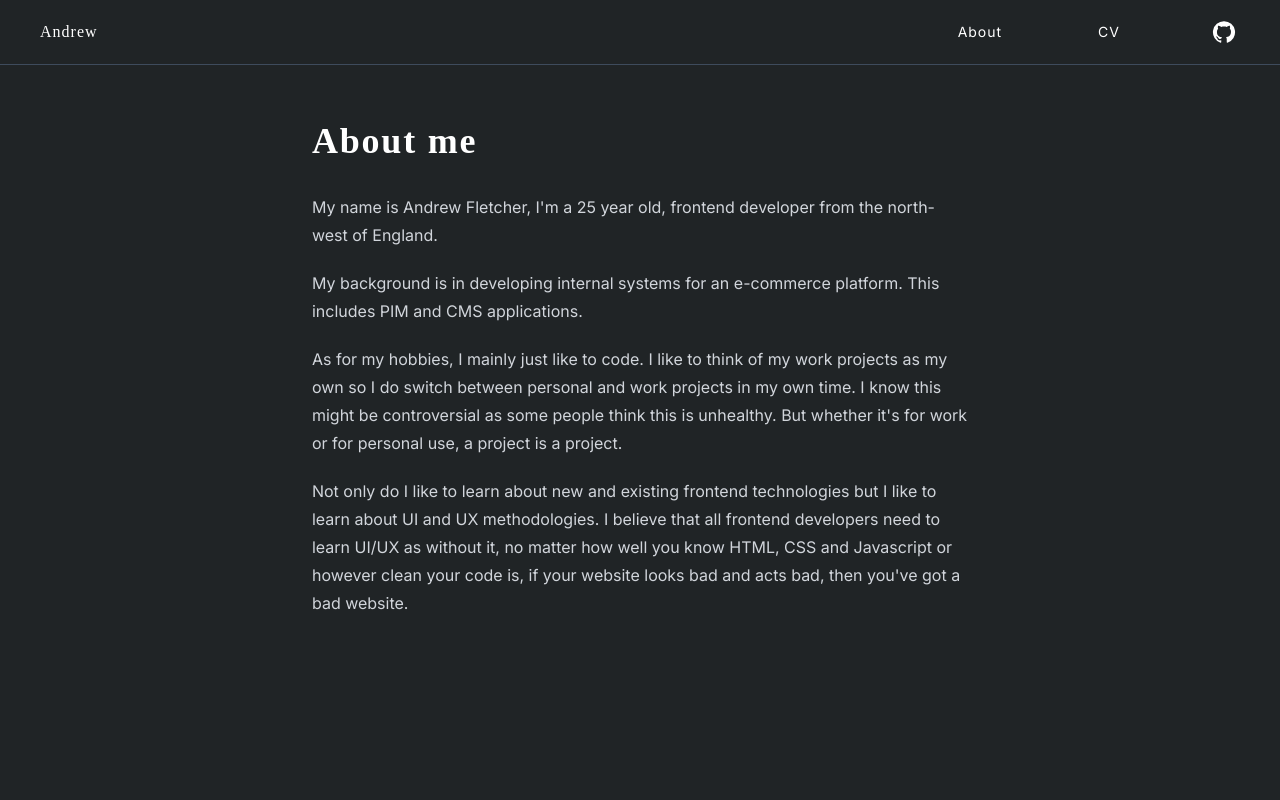
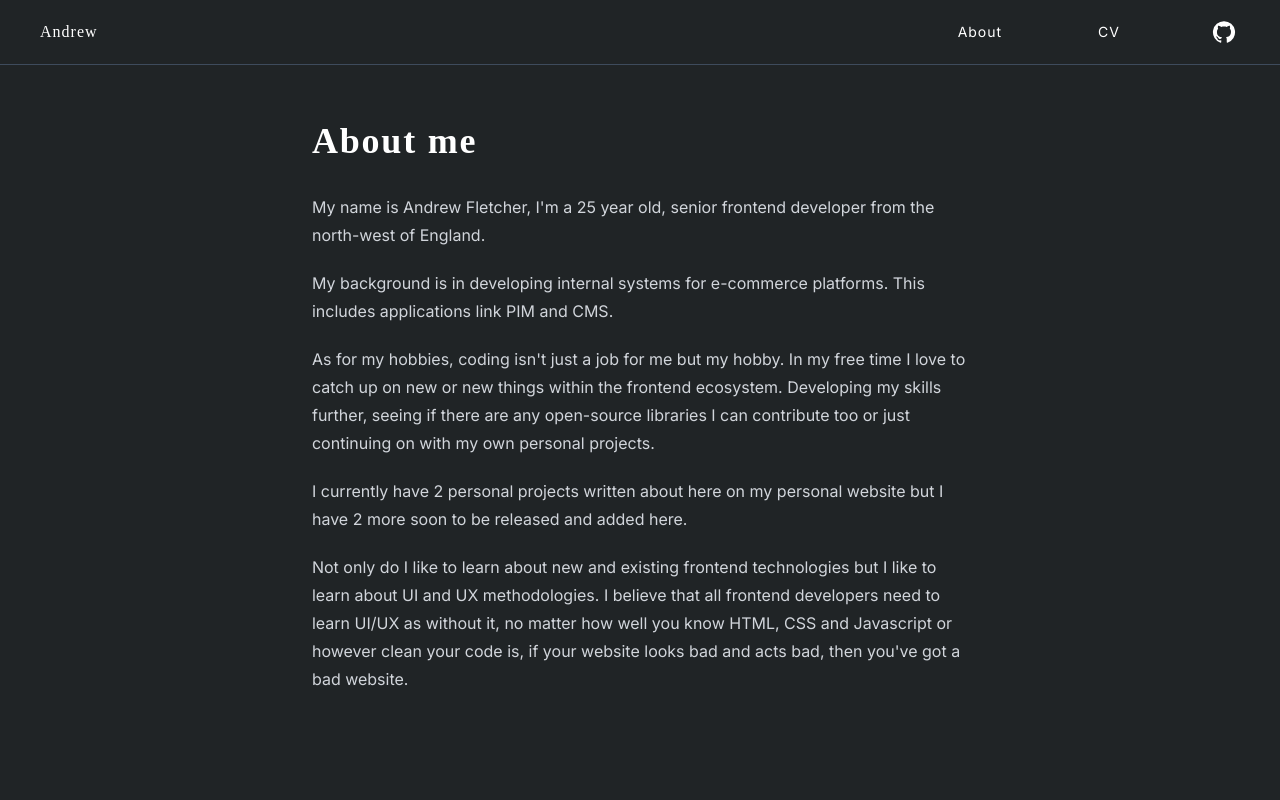
Before and after one commit to fletch-r/personal, a React (Vite) app: page /about in a window 1280 px wide. Shown: the top 800 px of the page. Built offline with nearby package versions, Linux system fonts and the light colour scheme.

Commit message:
refactor: :recycle:  - Changed About me description a little

```diff
--- a/src/pages/About.tsx
+++ b/src/pages/About.tsx
@@ -17,12 +17,16 @@ export default function About() {
     return (
         <article className="prose prose-invert mx-auto">
             <h1 className="font-cals text-4xl tracking-wider">About me</h1>
-            <p>My name is Andrew Fletcher, I&apos;m a {birthday} year old, frontend developer from the north-west of England.</p>
-            <p>My background is in developing internal systems for an e-commerce platform. This includes PIM and CMS applications.</p>
+            <p>My name is Andrew Fletcher, I&apos;m a {birthday} year old, senior frontend developer from the north-west of England.</p>
+            <p>My background is in developing internal systems for e-commerce platforms. This includes applications link PIM and CMS.</p>
             <p>
-                As for my hobbies, I mainly just like to code. I like to think of my work projects as my own so I do switch between personal
-                and work projects in my own time. I know this might be controversial as some people think this is unhealthy. But whether
-                it&apos;s for work or for personal use, a project is a project.
+                As for my hobbies, coding isn&apos;t just a job for me but my hobby. In my free time I love to catch up on new or new things within
+                the frontend ecosystem. Developing my skills further, seeing if there are any open-source libraries I can contribute too or
+                just continuing on with my own personal projects.
+            </p>
+            <p>
+                I currently have 2 personal projects written about here on my personal website but I have 2 more soon to be released and
+                added here.
             </p>
             <p>
                 Not only do I like to learn about new and existing frontend technologies but I like to learn about UI and UX methodologies.
```
